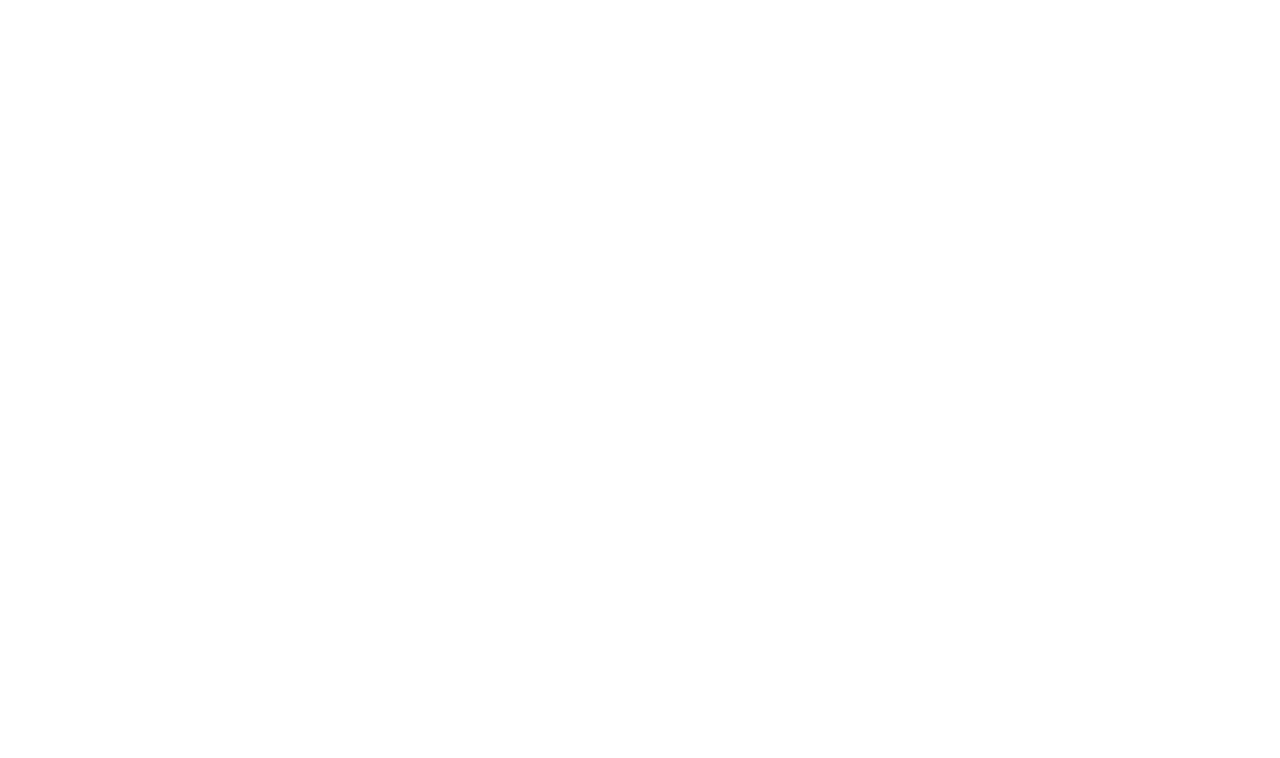
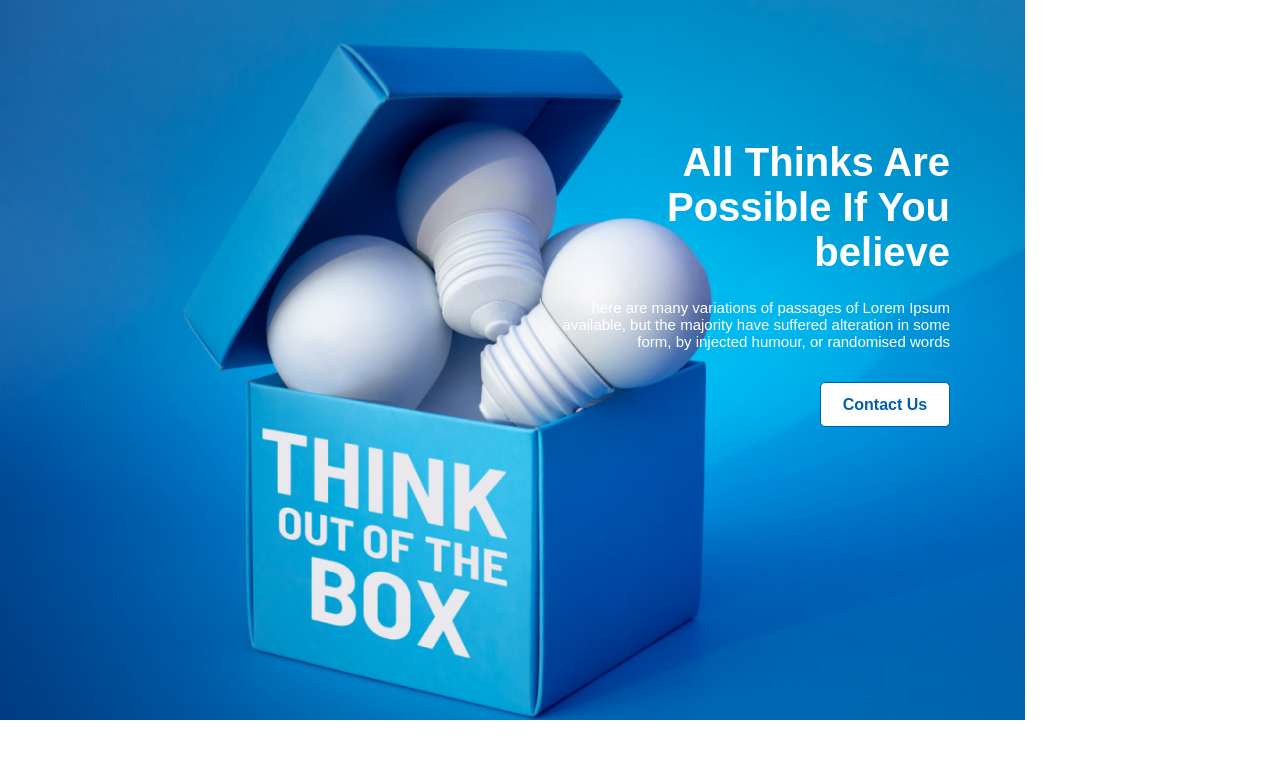
Before and after one commit to soutammollick829/possibal, a plain HTML site: page index.html in a window 1280 px wide. Drawn offline with Linux system fonts and the light colour scheme.

Commit message:
commit-header

```diff
--- a/index.html
+++ b/index.html
@@ -7,10 +7,21 @@
     <title>All Thinks Are
         Possible</title>
     <link rel="stylesheet" href="style.css">
-
+    <link rel="shortcut icon" href="images/icons/303-download.png" type="image/x-icon">
+<!-- head tag close -->
 </head>
 <body>
-
+    <!-- header section -->
+<header class="banner">
+    <h1 class="banner-title">All Thinks Are<br>
+        Possible If You<br>
+        believe</h1>
+        <p class="banner-description">here are many variations of passages of Lorem Ipsum <br>
+            available, but the majority have suffered alteration in some <br>
+            form, by injected humour, or randomised words
+        </p>
+        <input class="header-btn" type="button" value="Contact Us">
+</header>
 
 
 </body>
--- a/style.css
+++ b/style.css
@@ -0,0 +1,42 @@
+*{
+    margin: 0;
+    padding: 0;
+    font-family:'Work Sans', sans-serif;
+}
+/* head section */
+.banner{
+    background-image: url(images/banner/banner3.png);
+    background-position:cover;
+    background-size: cover;
+    width: 1025px;
+    height: 90vh;
+    background-repeat: no-repeat;
+    text-align: right;
+}
+.banner-title{
+font-weight: 700;
+font-size: 40px;
+color: #ffff;
+margin-right:75px;
+padding-top: 140px;
+}
+.banner-description{
+    font-weight: 400;
+    font-size: 15px;
+    color: #ffff;
+    margin-right:75px;
+    padding-top: 24px;
+}
+.header-btn{
+    background: #FFFF;
+    font-weight: 600;
+    font-size: 16px;
+    margin-right:75px;
+    margin-top: 32px;
+    color: #005FAC;
+    width: 130px;
+    height: 45px;
+    border-radius: 5px;
+    border: 1px solid #005FAC;
+
+}
```
